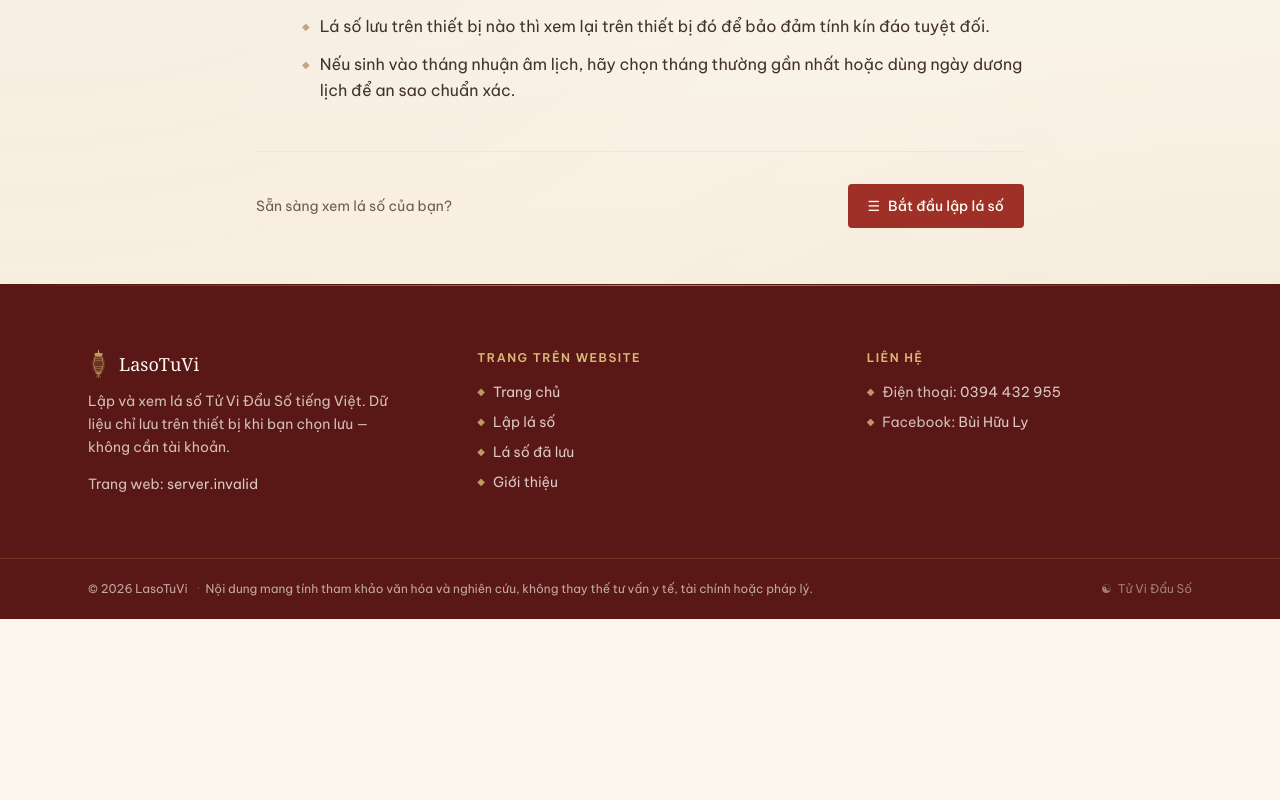
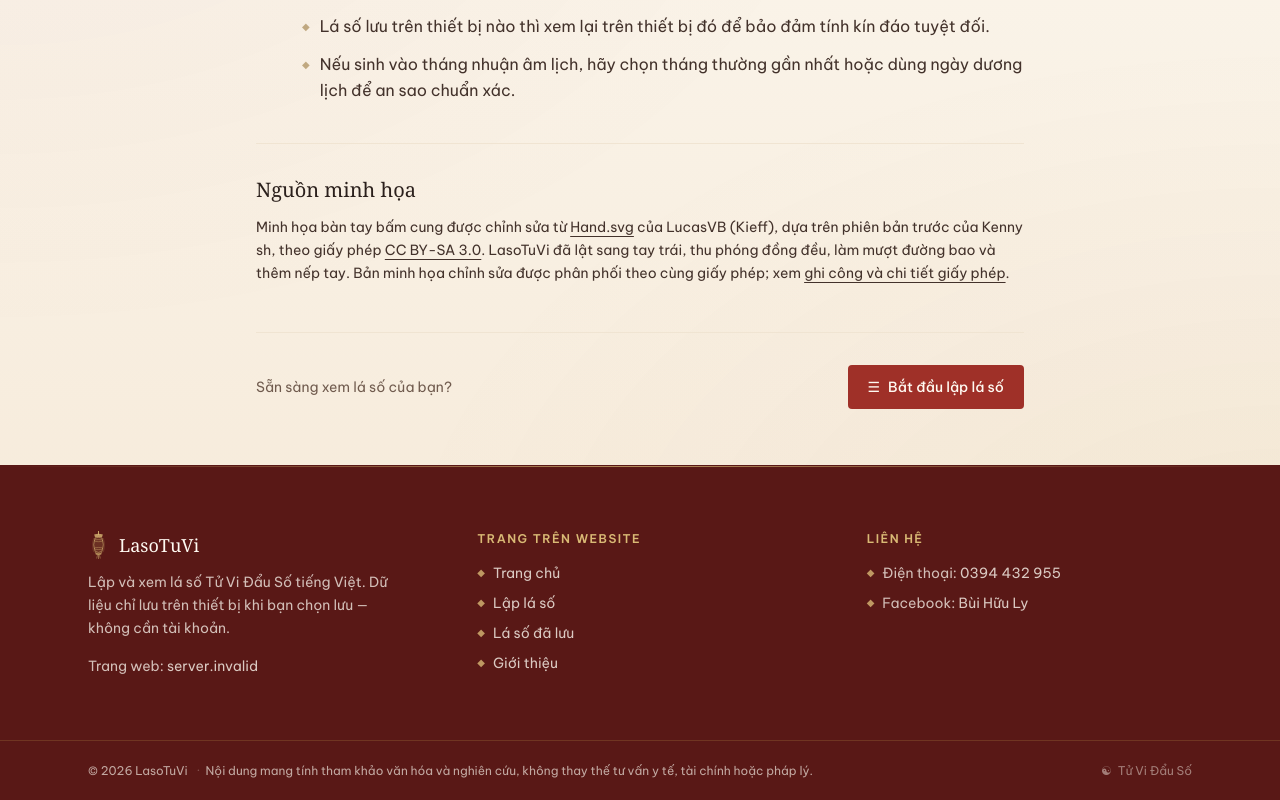
Before and after one commit to quytttb/lasotuvi-web, a Next.js app: page /gioi-thieu in a window 1280 px wide. Shown: the part 999-1799 px from the top of the page. Before the commit the page ends 1618 px from the top, so only its background shows below. Built offline with nearby package versions, Linux system fonts and the light colour scheme; no server answers.

Commit message:
fix(home): restore palm creases, branch circuit and Chuong Quyet seal

```diff
--- a/src/app/gioi-thieu/page.tsx
+++ b/src/app/gioi-thieu/page.tsx
@@ -122,6 +122,32 @@ export default function GioiThieuPage() {
           </div>
         </section>
 
+        <section id="nguon-minh-hoa" className="mt-10 border-t border-[var(--line-faint)] pt-8">
+          <h2 className="font-serif text-xl text-[var(--ink)] mb-3">Nguồn minh họa</h2>
+          <p className="text-sm text-[var(--ink-soft)] leading-relaxed">
+            Minh họa bàn tay bấm cung được chỉnh sửa từ{" "}
+            <a
+              href="https://commons.wikimedia.org/wiki/File:Hand.svg"
+              className="underline underline-offset-4"
+            >
+              Hand.svg
+            </a>{" "}
+            của LucasVB (Kieff), dựa trên phiên bản trước của Kenny sh, theo giấy phép{" "}
+            <a
+              href="https://creativecommons.org/licenses/by-sa/3.0/"
+              className="underline underline-offset-4"
+            >
+              CC BY-SA 3.0
+            </a>
+            . LasoTuVi đã lật sang tay trái, thu phóng đồng đều, làm mượt đường bao và thêm nếp tay.
+            Bản minh họa chỉnh sửa được phân phối theo cùng giấy phép; xem{" "}
+            <a href="/illustrations/left-palm.LICENSE.txt" className="underline underline-offset-4">
+              ghi công và chi tiết giấy phép
+            </a>
+            .
+          </p>
+        </section>
+
         {/* ── CTA ── */}
         <div className="mt-12 border-t border-[var(--line-faint)] pt-8 flex items-center justify-between gap-4 flex-wrap">
           <p className="text-sm text-[var(--ink-muted)]">Sẵn sàng xem lá số của bạn?</p>
--- a/src/components/home/ChuongBanVisual.tsx
+++ b/src/components/home/ChuongBanVisual.tsx
@@ -18,6 +18,9 @@ const BRANCHES = [
   { name: "Sửu", finger: "little", x: 152, y: 145, labelX: 112 },
 ];
 
+// Connect the positions on the fingers, not their offset text labels.
+const BRANCH_CIRCUIT = [...BRANCHES, BRANCHES[0]].map(({ x, y }) => `${x},${y}`).join(" ");
+
 export function ChuongBanVisual({ className }: { className?: string }) {
   return (
     <svg
@@ -30,9 +33,21 @@ export function ChuongBanVisual({ className }: { className?: string }) {
     >
       <desc>
         Lòng bàn tay trái hướng về người xem, ngón cái bên phải. Mười hai địa chi trên bốn ngón: trỏ
-        Dần, Mão, Thìn; giữa Mùi, Ngọ, Tỵ; áp út Thân, Dậu, Tuất; út Sửu, Tý, Hợi, từ gốc lên.
+        Dần, Mão, Thìn; giữa Mùi, Ngọ, Tỵ; áp út Thân, Dậu, Tuất; út Sửu, Tý, Hợi, từ gốc lên. Nguồn
+        minh họa và giấy phép được ghi tại trang Giới thiệu, mục Nguồn minh họa.
       </desc>
       <image href="/illustrations/left-palm.svg" width="430" height="320" />
+
+      <polyline
+        data-testid="branch-circuit"
+        points={BRANCH_CIRCUIT}
+        stroke="#d9b975"
+        strokeWidth="1"
+        strokeDasharray="3 3"
+        strokeLinecap="round"
+        strokeLinejoin="round"
+        opacity="0.5"
+      />
 
       {BRANCHES.map((branch) => (
         <g key={branch.name} data-branch={branch.name} data-finger={branch.finger}>
@@ -69,6 +84,30 @@ export function ChuongBanVisual({ className }: { className?: string }) {
         </g>
       ))}
 
+      <g aria-label="Chưởng quyết">
+        <rect
+          x="173"
+          y="204"
+          width="98"
+          height="22"
+          rx="3"
+          fill="#9f3028"
+          stroke="#edd39b"
+          strokeWidth="1"
+        />
+        <text
+          x="222"
+          y="218.5"
+          textAnchor="middle"
+          fill="#fff3d8"
+          fontSize="10"
+          fontWeight="bold"
+          fontFamily="serif"
+        >
+          CHƯỞNG QUYẾT
+        </text>
+      </g>
+
       <text
         x="215"
         y="295"
@@ -80,11 +119,6 @@ export function ChuongBanVisual({ className }: { className?: string }) {
       >
         12 ĐỊA CHI · LÒNG BÀN TAY TRÁI
       </text>
-      <a href="/illustrations/left-palm.LICENSE.txt" target="_blank" rel="noreferrer">
-        <text x="215" y="313" textAnchor="middle" fill="#d9b975" fontSize="7.5" opacity="0.8">
-          Dáng tay: LucasVB / Kenny sh · CC BY-SA 3.0 · đã chỉnh sửa
-        </text>
-      </a>
     </svg>
   );
 }
```
Also changed, not shown: public/illustrations/left-palm.svg, 1 other file (tests, documents, lock files or other folders).
